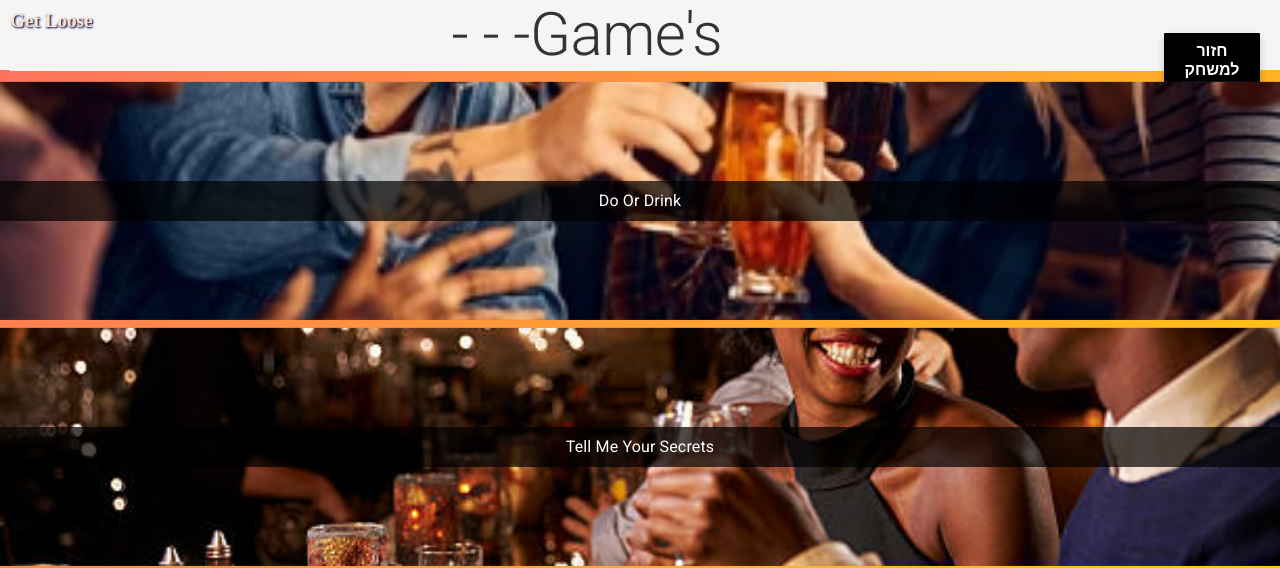
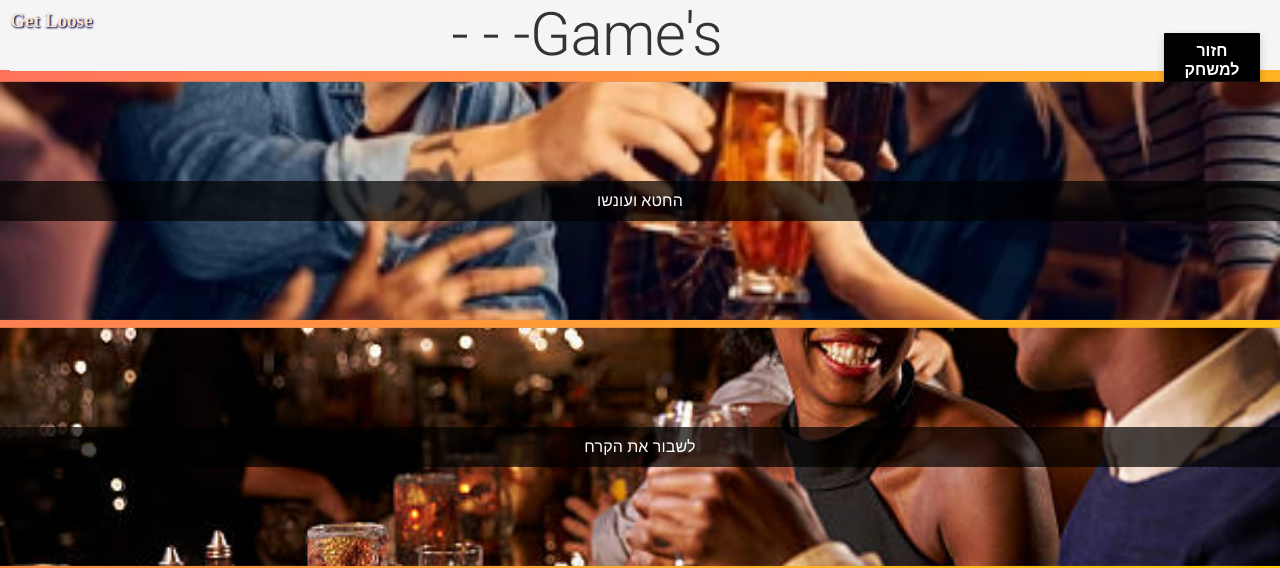
Before and after one commit to bergeron44/getLoose-client, a React (Create React App) app: page /NewHomePage in a window 1280 px wide. Shown: the top 568 px of the page. Built offline with nearby package versions, Linux system fonts and the light colour scheme; no server answers.

Commit message:
tohEBROW

```diff
--- a/src/pages/NewHomePage.js
+++ b/src/pages/NewHomePage.js
@@ -10,13 +10,13 @@ import { setGameType } from '../store/actions/liveGameActions';
 const images = [
   {
     url: '/images/p24.webp',
-    title: ' Do Or Drink',
+    title: ' החטא ועונשו',
     link: '/HomePageForFriends',
     gameType: 'Friends',
   },
   {
     url: '/images/p26.jpg',
-    title: 'Tell Me Your Secrets',
+    title: 'לשבור את הקרח',
     link: '/HomePageForDates',
     gameType: 'Date',
   },
```
